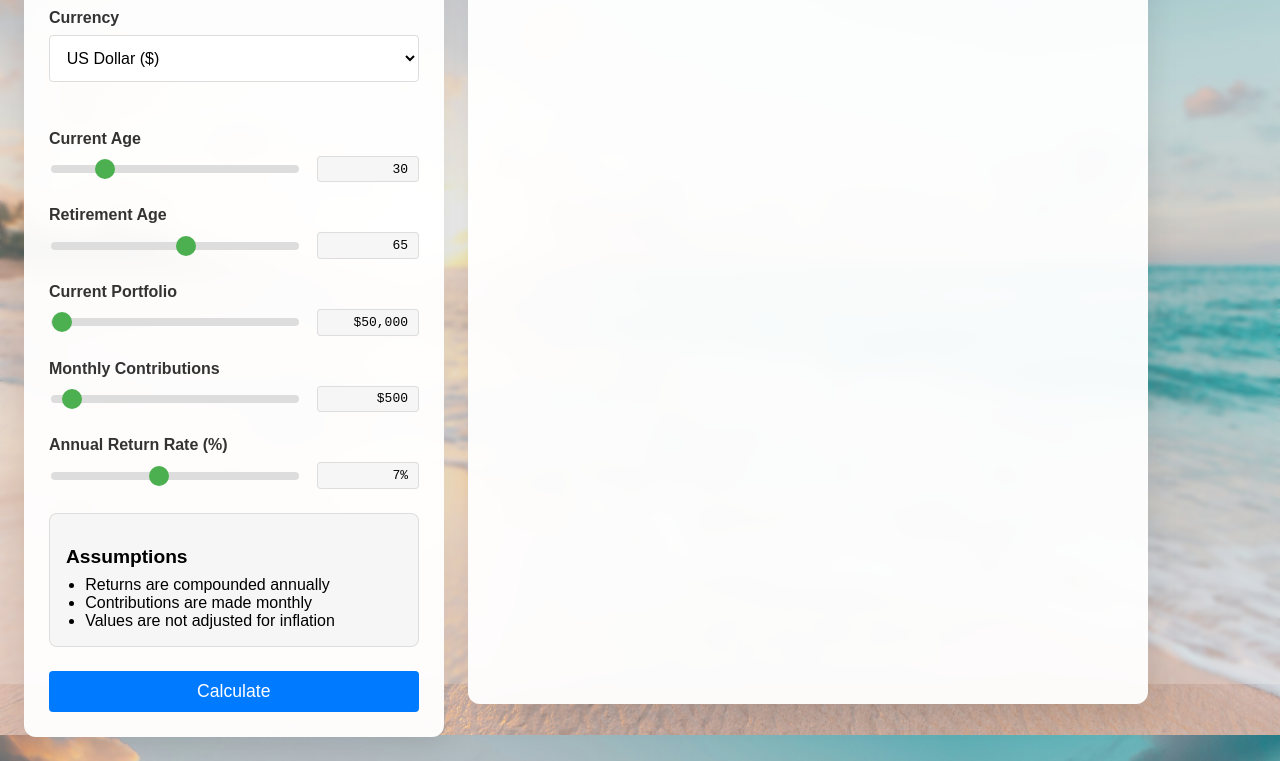
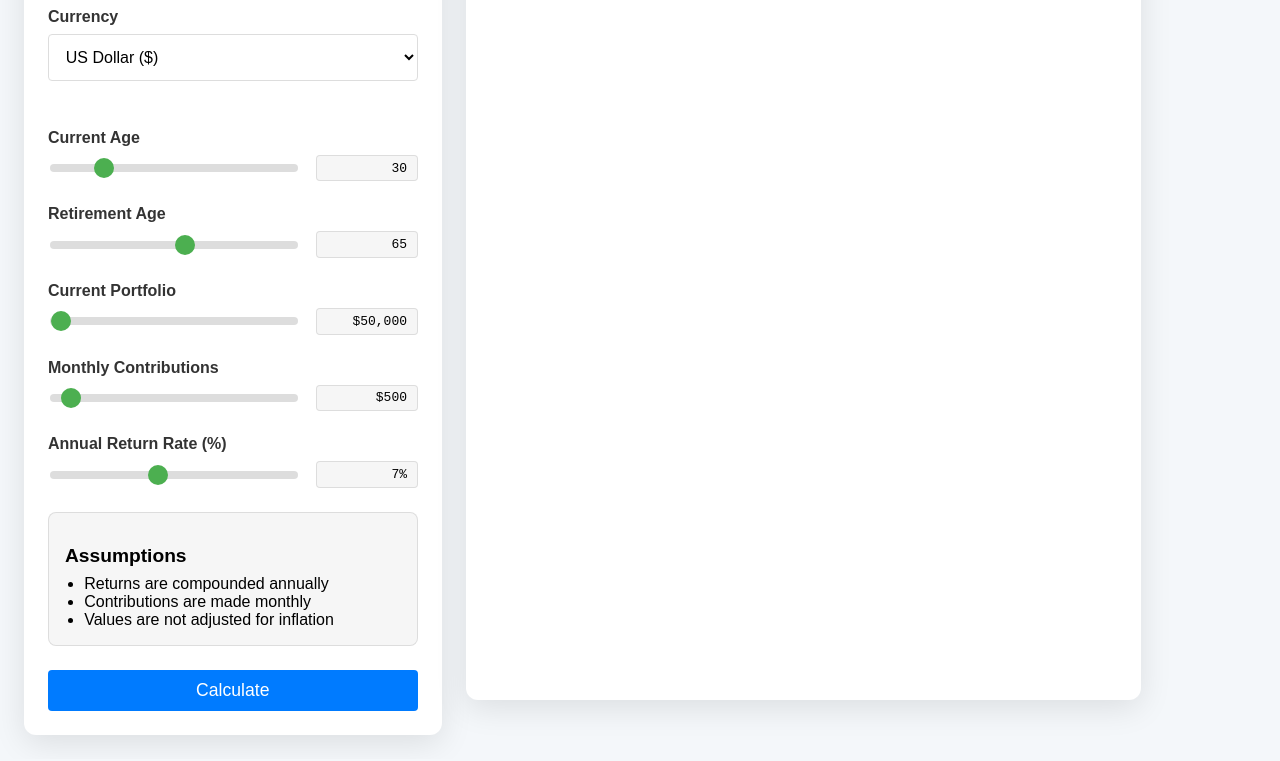
Before and after one commit to mcubeapps/retirement-calculator, a plain HTML site: page index.html in a window 1280 px wide. Shown: the part 116-877 px from the top of the page. Drawn offline with nearby package versions, Linux system fonts and the light colour scheme.

Commit message:
remove background

```diff
--- a/style.css
+++ b/style.css
@@ -1,7 +1,9 @@
 :root {
     --padding-small: 1rem;
     --padding-medium: 1.5rem;
-    --padding-large: 2rem;
+    --bg-color: #f4f7fa; /* Light blue-grey background */
+    --card-bg: #ffffff;
+    --shadow: 0 8px 32px rgba(0, 0, 0, 0.1);
 }
 
 body {
@@ -9,23 +11,7 @@ body {
     margin: 0;
     padding: 0;
     min-height: 100vh;
-    background-image: url('images/beach-background.jpg');
-    background-size: cover;
-    background-position: center;
-    background-attachment: fixed;
-    background-repeat: no-repeat;
-}
-
-body::before {
-    content: '';
-    position: fixed;
-    top: 0;
-    left: 0;
-    width: 100%;
-    height: 100%;
-    background: rgba(255, 255, 255, 0.2);
-    backdrop-filter: blur(2px);
-    z-index: 0;
+    background-color: var(--bg-color);
 }
 
 .container {
@@ -44,11 +30,9 @@ body::before {
 .controls {
     width: 30%;
     min-width: 300px;
-    background: rgba(255, 255, 255, 0.95);
-    backdrop-filter: blur(10px);
+    background: var(--card-bg);
     border-radius: 12px;
-    box-shadow: 0 8px 32px rgba(0, 0, 0, 0.1);
-    border: 1px solid rgba(255, 255, 255, 0.2);
+    box-shadow: var(--shadow);
     padding: var(--padding-medium);
     flex-shrink: 0;
     height: fit-content;
@@ -88,11 +72,9 @@ body::before {
 .chart-container {
     width: calc(1.5 * var(--controls-width, 300px));
     padding: var(--padding-medium);
-    background: rgba(255, 255, 255, 0.95);
-    backdrop-filter: blur(10px);
+    background: var(--card-bg);
     border-radius: 12px;
-    box-shadow: 0 8px 32px rgba(0, 0, 0, 0.1);
-    border: 1px solid rgba(255, 255, 255, 0.2);
+    box-shadow: var(--shadow);
     flex-grow: 0;
     flex-shrink: 0;
     height: calc(0.9 * var(--controls-height, 400px));
```
